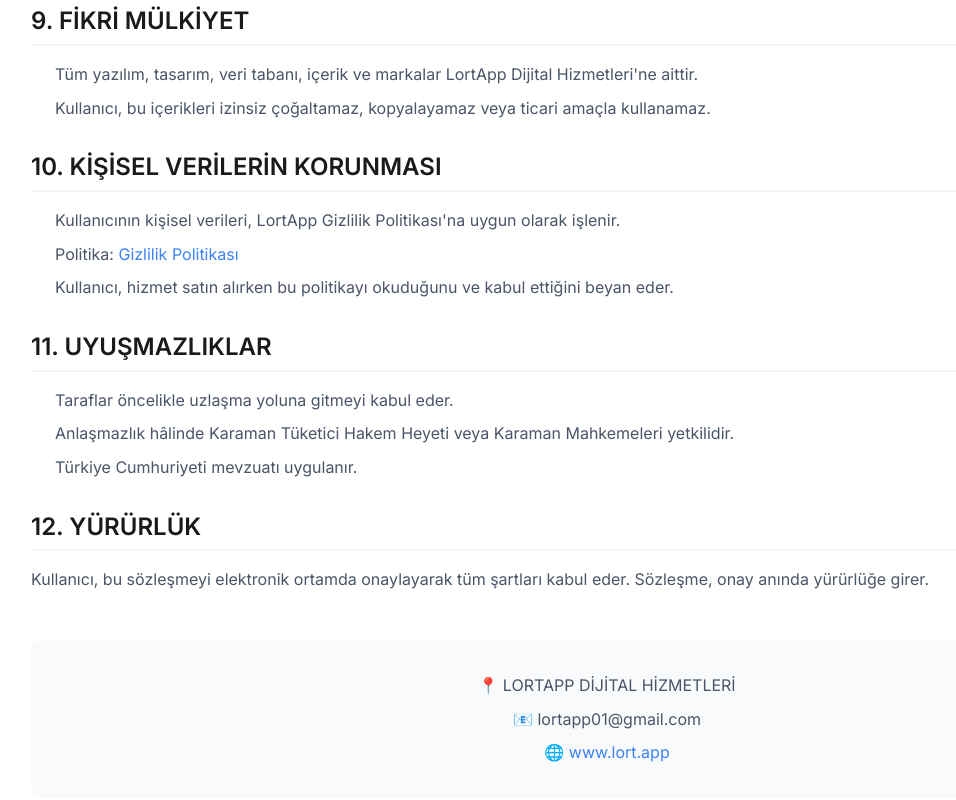
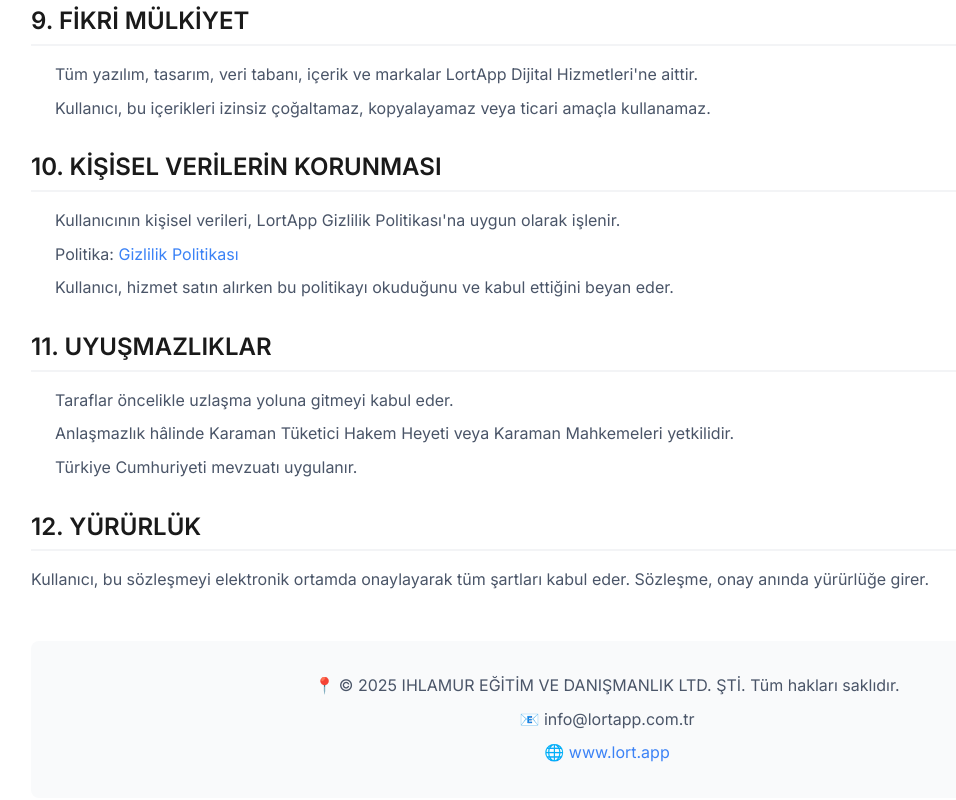
Before and after one commit to ygulen651/LORT-APP, a Next.js app: page /mesafeli-satis-sozlesmesi in a window 1280 px wide. Shown: the part 1840-2640 px from the top of the page, without its empty margins (33-989 px from the left). Built offline with nearby package versions, Linux system fonts and the light colour scheme; no server answers.

Commit message:
Email adreslerini info@lortapp.com.tr olarak güncelle

```diff
--- a/src/app/contact/page.tsx
+++ b/src/app/contact/page.tsx
@@ -62,7 +62,7 @@
               <FiMail />
             </div>
             <h3>E-posta</h3>
-            <a href="mailto:lortapp01@gmail.com" className={styles.infoLink}>lortapp01@gmail.com</a>
+            <a href="mailto:info@lortapp.com.tr" className={styles.infoLink}>info@lortapp.com.tr</a>
           </div>
 
           <div className={styles.infoCard}>
@@ -78,6 +78,7 @@
               <FiMapPin />
             </div>
             <h3>Adres</h3>
+            <h3>IHLAMUR EĞİTİM VE DANIŞMANLIK LTD. ŞTİ.</h3>
             <p>Alavardı Mahallesi Söke Sokak, Uçan Balonlar Kreş ve Bakım Evi No:18/1, Meram/KONYA</p>
           </div>
 
--- a/src/app/mesafeli-satis-sozlesmesi/page.tsx
+++ b/src/app/mesafeli-satis-sozlesmesi/page.tsx
@@ -24,9 +24,9 @@
         <h2>1. TARAFLAR</h2>
         <h3>1.1. Satıcı / Hizmet Sağlayıcı</h3>
         <p>
-          <strong>Unvan:</strong> LORTAPP Dijital Hizmetleri<br />
-          <strong>Adres:</strong> Karaman / Türkiye<br />
-          <strong>E-posta:</strong> lortapp01@gmail.com<br />
+          <strong>Unvan:</strong> IHLAMUR EĞİTİM VE DANIŞMANLIK LTD. ŞTİ.<br />
+          <strong>Adres:</strong>  Türkiye<br />
+          <strong>E-posta:</strong> info@lortapp.com.tr<br />
           <strong>Web:</strong> https://www.lort.app
         </p>
 
@@ -111,8 +111,8 @@
         </p>
 
         <div className={styles.contactInfo}>
-          <p>📍 LORTAPP DİJİTAL HİZMETLERİ</p>
-          <p>📧 lortapp01@gmail.com</p>
+          <p>📍 © 2025 IHLAMUR EĞİTİM VE DANIŞMANLIK LTD. ŞTİ. Tüm hakları saklıdır.</p>
+          <p>📧 info@lortapp.com.tr</p>
           <p>🌐 <a href="https://www.lort.app" className={styles.link}>www.lort.app</a></p>
         </div>
       </div>
--- a/src/app/premium-abonelik-ve-iade-politikasi/page.tsx
+++ b/src/app/premium-abonelik-ve-iade-politikasi/page.tsx
@@ -32,7 +32,7 @@
           <li>Kullanım tespiti; Premium özelliklerin (ör. mesajlaşma, eşleşme, analiz ekranı vb.) kullanılıp kullanılmadığına göre yapılır.</li>
         </ul>
         <p>İade talebi için:<br />
-        📧 <a href="mailto:lortapp01@gmail.com" className={styles.link}>lortapp01@gmail.com</a> adresine, ödeme dekontunuzu ve kullanıcı adınızı içeren bir e-posta gönderebilirsiniz.</p>
+        📧 <a href="mailto:info@lortapp.com.tr" className={styles.link}>info@lortapp.com.tr</a> adresine, ödeme dekontunuzu ve kullanıcı adınızı içeren bir e-posta gönderebilirsiniz.</p>
 
         <h3>2.2 Abonelik İptali</h3>
         <ul>
@@ -75,7 +75,7 @@
 
         <h2>5. İade Başvurusu Süreci</h2>
         <ol>
-          <li>Aboneliğinize ait kullanıcı adı, ödeme tarihi, ödeme yöntemi ve gerekçenizi belirterek e-posta gönderin: 📧 <a href="mailto:lortapp01@gmail.com" className={styles.link}>lortapp01@gmail.com</a></li>
+          <li>Aboneliğinize ait kullanıcı adı, ödeme tarihi, ödeme yöntemi ve gerekçenizi belirterek e-posta gönderin: 📧 <a href="mailto:info@lortapp.com.tr" className={styles.link}>info@lortapp.com.tr</a></li>
           <li>Talebiniz 5 iş günü içinde değerlendirilir.</li>
           <li>Uygun görülen iadeler, ödemenin yapıldığı aynı yöntemle 7–14 iş günü içinde yapılır.</li>
         </ol>
@@ -87,8 +87,8 @@
         </ul>
 
         <div className={styles.contactInfo}>
-          <p>📍 LORTAPP DİJİTAL HİZMETLERİ</p>
-          <p>📧 <a href="mailto:lortapp01@gmail.com" className={styles.link}>lortapp01@gmail.com</a></p>
+          <p>📍 © 2025 IHLAMUR EĞİTİM VE DANIŞMANLIK LTD. ŞTİ. Tüm hakları saklıdır.</p>
+          <p>📧 <a href="mailto:info@lortapp.com.tr" className={styles.link}>info@lortapp.com.tr</a></p>
           <p>🌐 <a href="https://www.lort.app" className={styles.link}>www.lort.app</a></p>
           <p>Karaman / Türkiye</p>
         </div>
--- a/src/app/privacy/page.tsx
+++ b/src/app/privacy/page.tsx
@@ -357,7 +357,7 @@
           <li><strong>Anonim veriler:</strong> Kişisel olmayan/anonimleştirilmiş veriler (istatistikler, trend analizleri) saklanmaya devam edebilir.</li>
         </ul>
         <p className={styles.paragraph}>
-          Hesabınızı uygulama içinden <strong>Ayarlar ▸ Hesabı Kapat</strong> adımlarını izleyerek kapatabilir veya <a href="mailto:lortapp01@gmail.com" className={styles.link}>lortapp01@gmail.com</a> üzerinden destek talep edebilirsiniz. Ayrıca, veri sorumlusu olarak şirketimizle <a href="#veri-sorumlusu" className={styles.link}>iletişim</a> kurabilirsiniz.
+          Hesabınızı uygulama içinden <strong>Ayarlar ▸ Hesabı Kapat</strong> adımlarını izleyerek kapatabilir veya <a href="mailto:info@lortapp.com.tr" className={styles.link}>info@lortapp.com.tr</a> üzerinden destek talep edebilirsiniz. Ayrıca, veri sorumlusu olarak şirketimizle <a href="#veri-sorumlusu" className={styles.link}>iletişim</a> kurabilirsiniz.
         </p>
       </section>
 
@@ -430,13 +430,14 @@
         <h2 className={styles.sectionTitle}>Bize Ulaşın</h2>
         <div className={styles.contactInfo}>
           <h3 className={styles.sectionSubtitle}>İletişim Bilgileri</h3>
+          <p className={styles.companyName}>IHLAMUR EĞİTİM VE DANIŞMANLIK LTD. ŞTİ.</p>
           <div className={styles.contactItem}>
             <FiGlobe className={styles.contactIcon} />
             <a href="https://www.lort.app/" target="_blank" rel="noopener noreferrer" className={styles.link}>www.lort.app</a>
           </div>
           <div className={styles.contactItem}>
             <FiMail className={styles.contactIcon} />
-            <a href="mailto:lortapp01@gmail.com" className={styles.link}>lortapp01@gmail.com</a>
+            <a href="mailto:info@lortapp.com.tr" className={styles.link}>info@lortapp.com.tr</a>
           </div>
           <div className={styles.contactItem}>
             <FiMapPin className={styles.contactIcon} />
@@ -463,7 +464,7 @@
 
           <div className={styles.contactItem}>
             <FiMail className={styles.contactIcon} />
-            <a href="mailto:lortapp01@gmail.com" className={styles.link}>lortapp01@gmail.com</a>
+            <a href="mailto:info@lortapp.com.tr" className={styles.link}>info@lortapp.com.tr</a>
           </div>
         </div>
 
--- a/src/components/Footer.tsx
+++ b/src/components/Footer.tsx
@@ -35,11 +35,11 @@
             </svg>
             0532 509 45 99
           </a>
-          <a href="mailto:lortapp01@gmail.com" className="hover:text-white transition-colors flex items-center">
+          <a href="mailto:info@lortapp.com.tr" className="hover:text-white transition-colors flex items-center">
             <svg xmlns="http://www.w3.org/2000/svg" className="h-5 w-5 mr-2" fill="none" viewBox="0 0 24 24" stroke="currentColor">
               <path strokeLinecap="round" strokeLinejoin="round" strokeWidth={2} d="M3 8l7.89 5.26a2 2 0 002.22 0L21 8M5 19h14a2 2 0 002-2V7a2 2 0 00-2-2H5a2 2 0 00-2 2v10a2 2 0 002 2z" />
             </svg>
-            lortapp01@gmail.com
+            info@lortapp.com.tr
           </a>
         </div>
 
--- a/src/components/layout/footer.tsx
+++ b/src/components/layout/footer.tsx
@@ -118,7 +118,7 @@
           <div className="pt-4 sm:pt-6 md:pt-8 border-t border-white/10">
             <div className="flex flex-col sm:flex-row justify-center items-center gap-2 sm:gap-4 px-4">
               <p className="text-xs sm:text-sm text-gray-400">
-                {isEn ? '© 2025 LORT APP. All rights reserved.' : '© 2025 LORT APP. Tüm hakları saklıdır.'}
+                {isEn ? '© 2025 IHLAMUR EĞİTİM VE DANIŞMANLIK LTD. ŞTİ. All rights reserved.' : '© 2025 IHLAMUR EĞİTİM VE DANIŞMANLIK LTD. ŞTİ. Tüm hakları saklıdır.'}
               </p>
               <span className="hidden sm:inline text-gray-600">•</span>
               <div className="flex items-center gap-4 flex-wrap justify-center">
```
Also changed, not shown: src/app/privacy/privacy-styles.module.css (+7 -0 lines).
